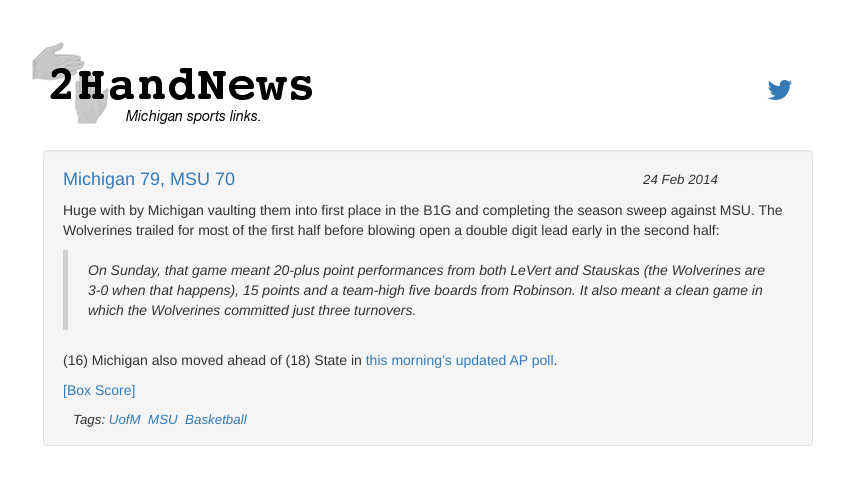
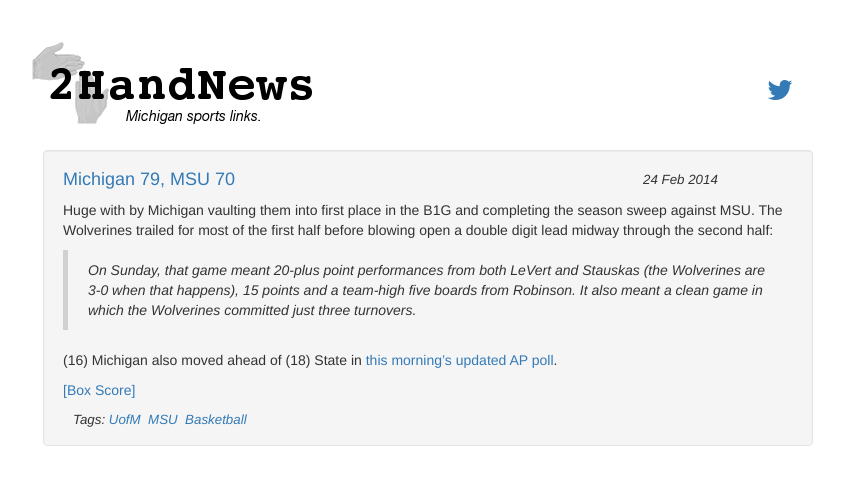
Before and after one commit to aftco/aftco.github.io, a Jekyll site: the page built from _posts/2014-02-24-14-16-michigan-79-msu-70.md, in a window 1280 px wide. Shown: the top 485 px of the page, without its empty margins (212-1056 px from the left). Built offline with Jekyll 4.4.1, drawn with Linux system fonts in a browser that asks for light colours; nearby versions of some CDN libraries; Markdown is read by kramdown in place of the engine named in the settings.

Commit message:
Fixed timing.

```diff
--- a/_posts/2014-02-24-14-16-michigan-79-msu-70.md
+++ b/_posts/2014-02-24-14-16-michigan-79-msu-70.md
@@ -5,7 +5,7 @@
 link: http://espn.go.com/blog/collegebasketballnation/post/_/id/94554/after-win-wolverines-control-own-destiny
 ---
 
-Huge with by Michigan vaulting them into first place in the B1G and completing the season sweep against MSU.  The Wolverines trailed for most of the first half before blowing open a double digit lead early in the second half:
+Huge with by Michigan vaulting them into first place in the B1G and completing the season sweep against MSU.  The Wolverines trailed for most of the first half before blowing open a double digit lead midway through the second half:
 
 > On Sunday, that game meant 20-plus point performances from both LeVert and Stauskas (the Wolverines are 3-0 when that happens), 15 points and a team-high five boards from Robinson. It also meant a clean game in which the Wolverines committed just three turnovers.
 
```
